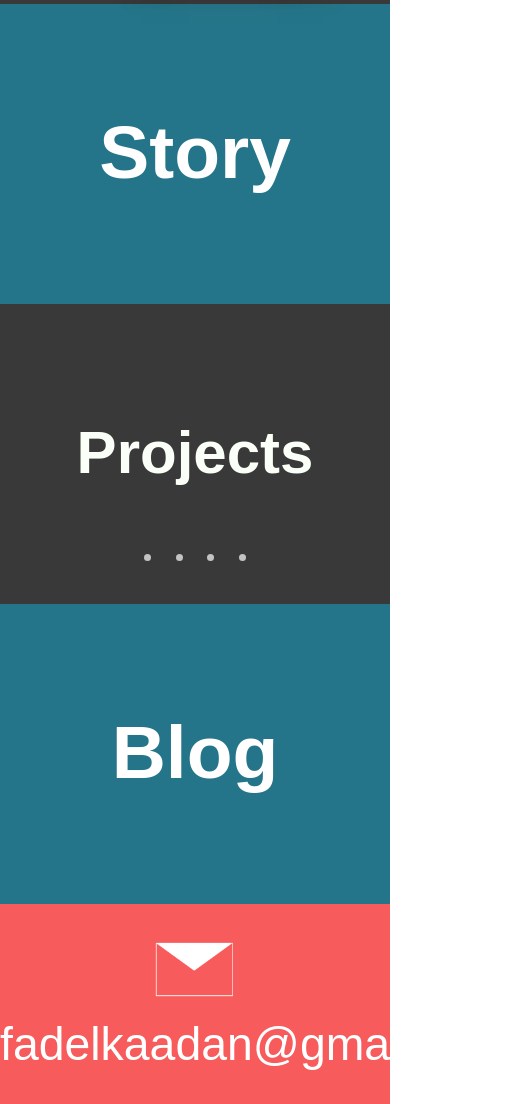
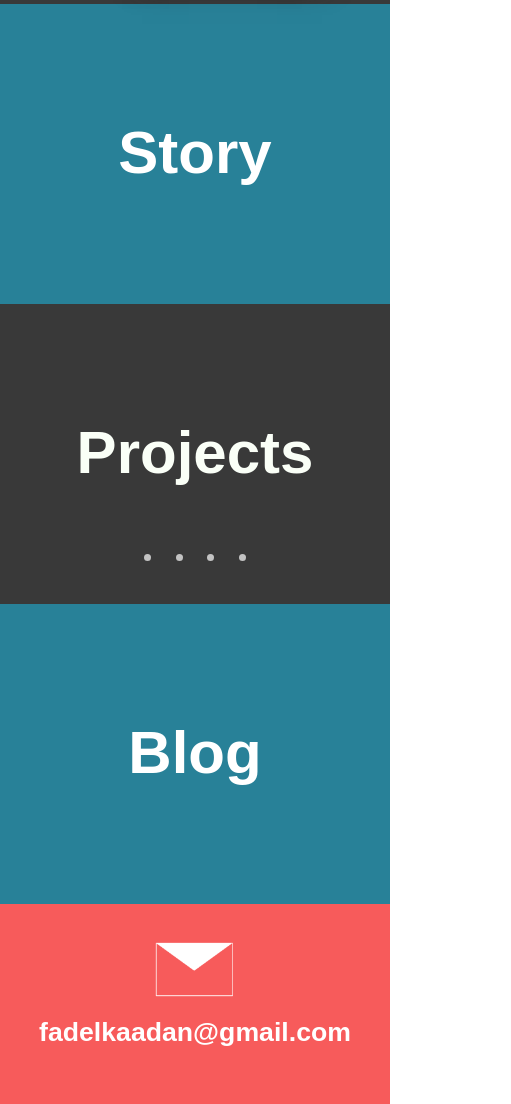
Before and after one commit to fadelkaadan/fadelkaadan.github.com, a plain HTML site: page index.html in a window 390 px wide. Shown: the part 1140-2244 px from the top of the page, 511 px wide, since content can reach past the window. Drawn offline with Linux system fonts and the light colour scheme.

Commit message:
add hover to the cards

```diff
--- a/css/styles.css
+++ b/css/styles.css
@@ -162,17 +162,23 @@ body {
   text-decoration: none;
   line-height: 8.8;
 }
-.mainStory {
+.storyCard,
+.blogCard {
   width: 50%;
   height: 300px;
-  background: #25758A;
+  background: #288198;
   float: left;
   text-align: center;
+  text-decoration: none;
 }
-
-.mainStory .storyTitle {
-  font-size: 50px;
-  line-height: 2.3;
+.storyCard:hover,
+.blogCard:hover {
+  background: #268aa4;
+}
+.mainStory h1,
+.blog h1 {
+  font-size: 60px;
+  line-height: 3.3;
   color: #ffffff;
   text-decoration: none;
 }
@@ -199,7 +205,7 @@ body {
   width: 60px;
   border-radius: 50%;
   background-color: #393939;
-  top: 120px;
+  top: 116px;
   position: relative;
   opacity: 0.3;
 }
@@ -270,32 +276,22 @@ a.slideStory:hover {
   line-height: 3.3;
   text-decoration: none;
 }
-.blog {
-  width: 50%;
-  height: 300px;
-  background: #25758a;
-  float: left;
-  text-align: center;
-}
-.blog a {
-  font-size: 50px;
-  line-height: 2.3;
-  color: #ffffff;
-  text-decoration: none;
-}
-footer {
+.footer {
   height: 200px;
   width: 100%;
   background-color: rgb(247, 91, 91);
   text-align: center;
   float: left;
+  text-decoration: none;
 }
-footer a {
-  font-size: 2.9em;
+.footer:hover {
+  background-color: rgb(249, 78, 78);
+}
+.footer h1 {
+  font-size: 30pt;
   color: #ffffff;
-  text-decoration: none;
   display: block;
-  line-height: 1.1;
+  line-height: 0.1;
 }
 .email {
   width: 80px;
@@ -366,9 +362,12 @@ footer a {
 }
 
 
-@media only screen and (max-width: 900px) {
-  .mainStory {
+@media only screen and (max-width: 800px) {
+  .storyCard {
     width: 100%;
+  }
+  .footer h1 {
+    font-size: 20pt;
   }
   .mainVsco {
     width: 100%;
@@ -376,7 +375,7 @@ footer a {
   .projects {
     width: 100%;
   }
-  .blog {
+  .blogCard {
     width: 100%;
   }
   .pics {
@@ -396,13 +395,8 @@ footer a {
   }
 }
 @media only screen and (max-width: 375px) {
-  footer a {
-    font-size: 27px;
-    line-height: 1.7;
-  }
-  footer .email{
-    margin:40px 0px 0px 0px;
-  }
+  .footer h1 {
+    font-size: 20pt;
 }
 @media only screen and (max-height: 375px) {
   .nav_list {
--- a/index.html
+++ b/index.html
@@ -82,9 +82,11 @@
           </div>
         </div>
       </section>
+      <a href="/story/" class="storyCard">
         <section class="mainStory">
-        <a href="/story/" class="storyTitle"><h1>Story</h1></a>
+          <h1>Story</h1>
         </section>
+      </a>
       <section class="projects">
         <a href="#" class="toLeft slideStory">
             <span class="topLeft slideArrow"></span>
@@ -102,15 +104,17 @@
           <a href="#" class="point"></a>
         </div>
       </section>
+      <a href="http://blog.fadelkaadan.com" target="_blank" class="blogCard">
         <section class="blog">
-        <a href="http://blog.fadelkaadan.com" target="_blank"><h1>Blog</h1></a>
+          <h1>Blog</h1>
         </section>
+      </a>
+      <a href="mailto:fadelkaadan@gmail.com" class="footer">
         <footer>
-        <a href="mailto:fadelkaadan@gmail.com">
             <span class="email"></span>
+          <h1>fadelkaadan@gmail.com</h1>
+        </footer>
       </a>
-        <a href="mailto:fadelkaadan@gmail.com">fadelkaadan@gmail.com</a>
-      </footer>
       <script src="js/jquery-1.12.2.min.js"></script>
       <script type="text/javascript" src="js/javascript.js"></script>
   </body>
--- a/js/javascript.js
+++ b/js/javascript.js
@@ -20,6 +20,14 @@ $(window).ready(function() {
     });
 
     //slideStory
+
+    //jump
+    $('.picAll').mouseenter(function() {
+      $(this).animate({"top":"-5px"}, 150);
+    });
+    $('.picAll').mouseleave(function() {
+      $(this).animate({"top":"5px"}, 150);
+    });
 
     //shuffle
     $('.picThr').click(function(){
@@ -55,6 +63,22 @@ $(window).ready(function() {
     $('.picOne').animate({"margin":"75px 0 0 30%", "z-index":"2"});
 });
 
+/*var element = [];
+
+element[2] = $('.picThr');
+element[1] = $('.picTwo');
+element[0] = $('.picOne');
+element[3] = $('.picMore');
+
+element[2].animate({"margin":"35px 0 0 20%", "z-index":"4"});
+element[1].animate({"margin":"55px 0 0 25%", "z-index":"3"});
+element[0].animate({"margin":"75px 0 0 30%", "z-index":"2"});
+element[3].animate({"margin":"90px 0 0 35%", "z-index":"1"});
+
+$('.picAll').click(function() {
+  element.push();
+});*/
+
 /*if ( $('body').scrollTop() > $('.mainOne').position().top ) {
     $('.const').toggleClass('testOne');
 }*/
```
Also changed, not shown: story/index.html (+8 -10 lines). Lines whose indentation alone changed are shown as unchanged.
